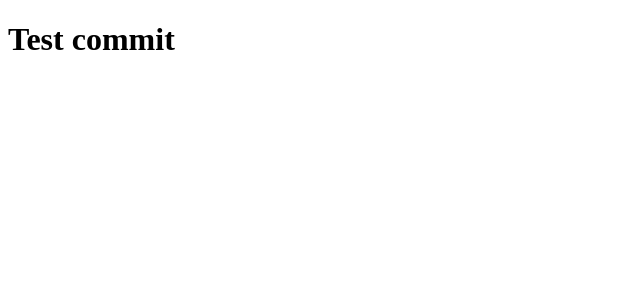
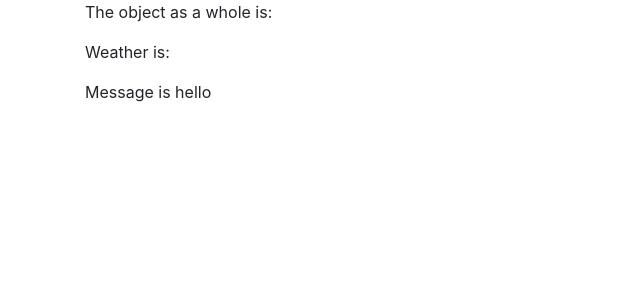
Before and after one commit to gcwebster/bunk-challenge, an Angular app in the folder bunk-challenge/: page / in a window 1280 px wide. Shown: the top 300 px of the page, without its empty margins (0-640 px from the left). Built offline with nearby package versions, Linux system fonts and the light colour scheme; no server answers.

Commit message:
Can now detect API, progress needs to be made on displaying it

```diff
--- a/bunk-challenge/src/app/app.component.html
+++ b/bunk-challenge/src/app/app.component.html
@@ -1 +1 @@
-<h1>Test commit</h1>
+<router-outlet></router-outlet>
--- a/bunk-challenge/src/app/app.module.ts
+++ b/bunk-challenge/src/app/app.module.ts
@@ -1,14 +1,30 @@
+import { RouterModule, Routes } from '@angular/router';
 import { BrowserModule } from '@angular/platform-browser';
 import { NgModule } from '@angular/core';
 
 import { AppComponent } from './app.component';
+import { HomeComponent } from './home/home.component';
+import { HttpClientModule } from '@angular/common/http';
+
+
+const routes: Routes = [
+  { path: '', component: HomeComponent},
+]
 
 @NgModule({
   declarations: [
-    AppComponent
+    AppComponent,
+    HomeComponent
   ],
   imports: [
-    BrowserModule
+    BrowserModule,
+    HttpClientModule,
+    RouterModule.forRoot(
+      routes,
+      {
+        enableTracing: false,
+        anchorScrolling: 'enabled'
+      }),
   ],
   providers: [],
   bootstrap: [AppComponent]
--- /dev/null
+++ b/bunk-challenge/src/app/home/home.component.html
@@ -0,0 +1,43 @@
+<!-- <div class="jumbotron">
+  <h1 class="display-4">Hello, world!</h1>
+  <p class="lead">This is a simple hero unit, a simple jumbotron-style component for calling extra attention to featured content or information.</p>
+  <hr class="my-4">
+  <p>It uses utility classes for typography and spacing to space content out within the larger container.</p>
+  <p class="lead">
+    <a class="btn btn-primary btn-lg" href="#" role="button">Learn more</a>
+  </p>
+</div>
+
+<div class="row">
+  <div class="card col-sm-4" >
+    <img class="card-img-top" src="..." alt="Card image cap">
+    <div class="card-body">
+      <h5 class="card-title">Card title</h5>
+      <p class="card-text">Some quick example text to build on the card title and make up the bulk of the card's content.</p>
+      <a href="#" class="btn btn-primary">Go somewhere</a>
+    </div>
+  </div>
+
+  <div class="card col-sm-4" >
+    <img class="card-img-top" src="..." alt="Card image cap">
+    <div class="card-body">
+      <h5 class="card-title">Card title</h5>
+      <p class="card-text">Some quick example text to build on the card title and make up the bulk of the card's content.</p>
+      <a href="#" class="btn btn-primary">Go somewhere</a>
+    </div>
+  </div>
+
+  <div class="card col-sm-4" >
+    <img class="card-img-top" src="..." alt="Card image cap">
+    <div class="card-body">
+      <h5 class="card-title">Card title</h5>
+      <p class="card-text">Some quick example text to build on the card title and make up the bulk of the card's content.</p>
+      <a href="#" class="btn btn-primary">Go somewhere</a>
+    </div>
+  </div>
+</div> -->
+
+<p>The object as a whole is: {{(weather|async)}}</p>
+<p>Weather is: {{(weather|async)?.id}}</p>
+<p>{{(weather|async)?.main}}</p>
+<p>Message is {{message}}</p>
--- /dev/null
+++ b/bunk-challenge/src/app/home/home.component.ts
@@ -0,0 +1,25 @@
+import { Component, OnInit } from '@angular/core';
+import { HttpClient } from '@angular/common/http';
+import { Observable } from 'rxjs';
+
+interface IWeather{
+  weather: string;
+  coord: string;
+
+}
+
+@Component({
+  selector: 'app-home',
+  templateUrl: './home.component.html',
+  styleUrls: ['./home.component.css']
+})
+export class HomeComponent implements OnInit {
+  private weather: Observable<IWeather[]>;
+  private message = "hello";
+  constructor(private http: HttpClient) { }
+
+  ngOnInit() {
+      this.weather = this.http.get<IWeather[]>('https://api.openweathermap.org/data/2.5/weather?id=4219762&appid=f4bbeb8ec1a8fb95591f2cf112aaa575');
+  }
+
+}
--- a/bunk-challenge/src/index.html
+++ b/bunk-challenge/src/index.html
@@ -7,8 +7,12 @@
 
   <meta name="viewport" content="width=device-width, initial-scale=1">
   <link rel="icon" type="image/x-icon" href="favicon.ico">
+  <link rel="stylesheet" href="https://stackpath.bootstrapcdn.com/bootstrap/4.2.1/css/bootstrap.min.css" integrity="sha384-GJzZqFGwb1QTTN6wy59ffF1BuGJpLSa9DkKMp0DgiMDm4iYMj70gZWKYbI706tWS" crossorigin="anonymous">
 </head>
 <body>
-  <app-root></app-root>
+  <div class="container">
+    <app-root></app-root>
+  </div>
+
 </body>
 </html>
```
Also changed, not shown: bunk-challenge/src/app/home/home.component.css (added), 1 other file (tests, documents, lock files or other folders).
